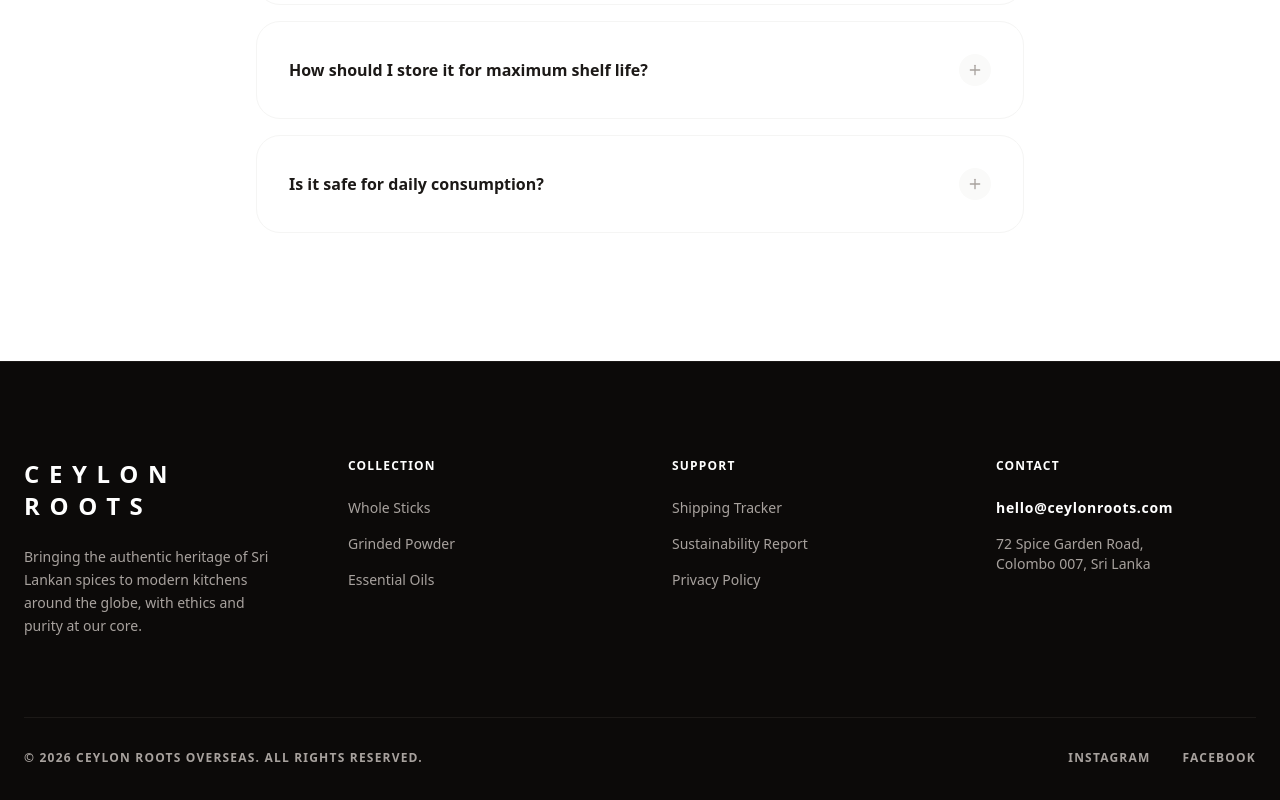
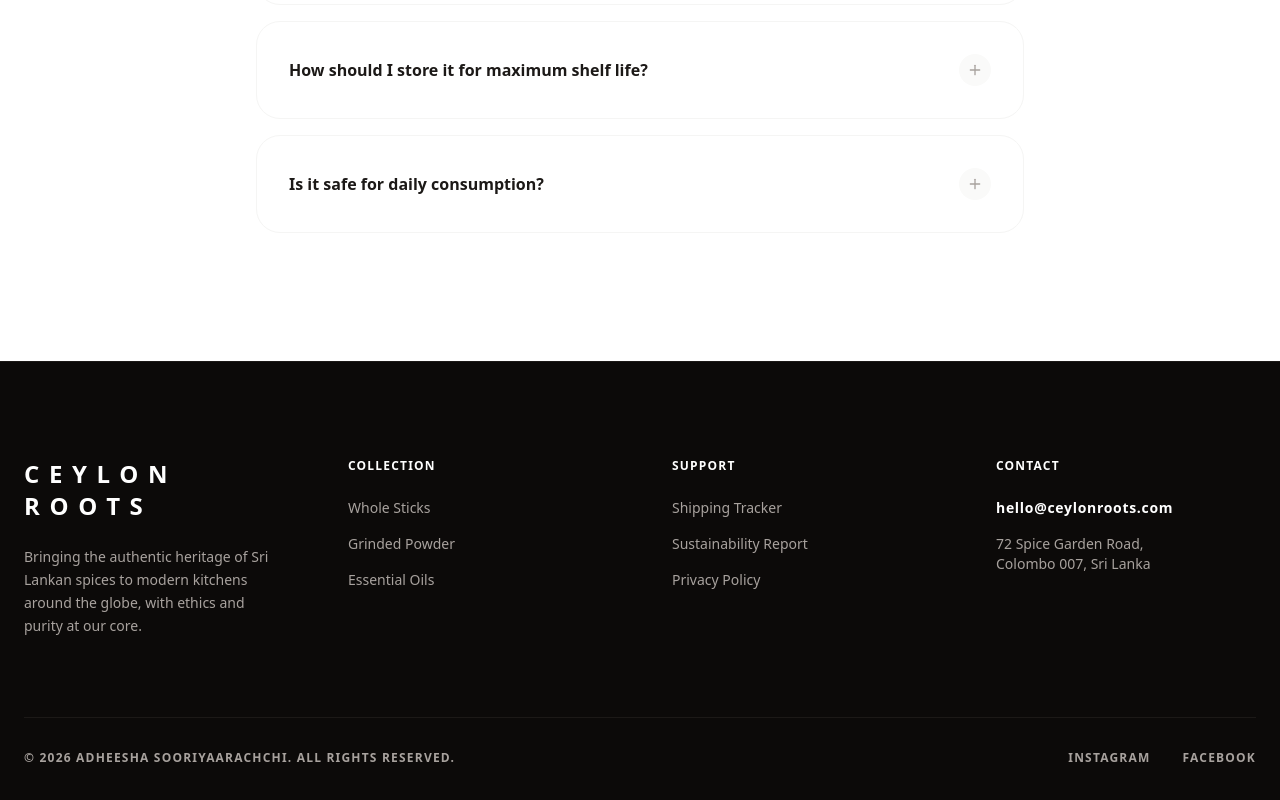
Before and after one commit to adeshasur/Ceylon-Roots, a React (Vite) app: page / in a window 1280 px wide. Shown: the part 4285-5085 px from the top of the page. Built offline with nearby package versions, Linux system fonts and the light colour scheme; the HTML template or start-up script is replaced by a standard one.

Commit message:
docs: update copyright holder to Adheesha Sooriyaarachchi

```diff
--- a/src/App.jsx
+++ b/src/App.jsx
@@ -596,7 +596,7 @@ function Footer() {
         </div>
 
         <div className="flex flex-col md:flex-row items-center justify-between pt-8 border-t border-stone-900 gap-4 text-xs tracking-widest uppercase font-bold">
-          <p>© 2026 Ceylon Roots Overseas. ALL RIGHTS RESERVED.</p>
+          <p>© 2026 Adheesha Sooriyaarachchi. ALL RIGHTS RESERVED.</p>
           <div className="flex gap-8">
             <span className="hover:text-white cursor-pointer transition-colors">INSTAGRAM</span>
             <span className="hover:text-white cursor-pointer transition-colors">FACEBOOK</span>
```
Also changed, not shown: 1 other file (tests, documents, lock files or other folders).
